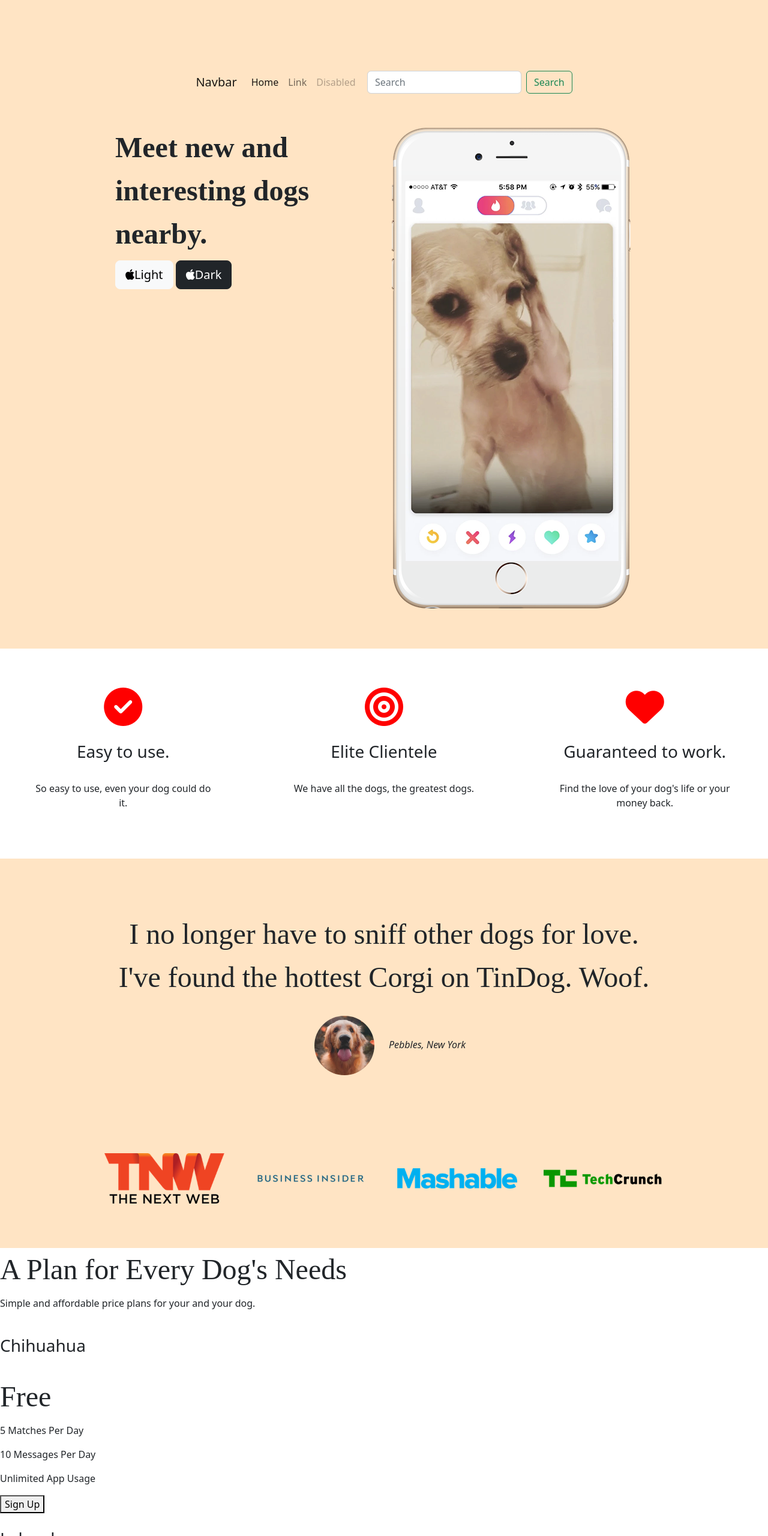
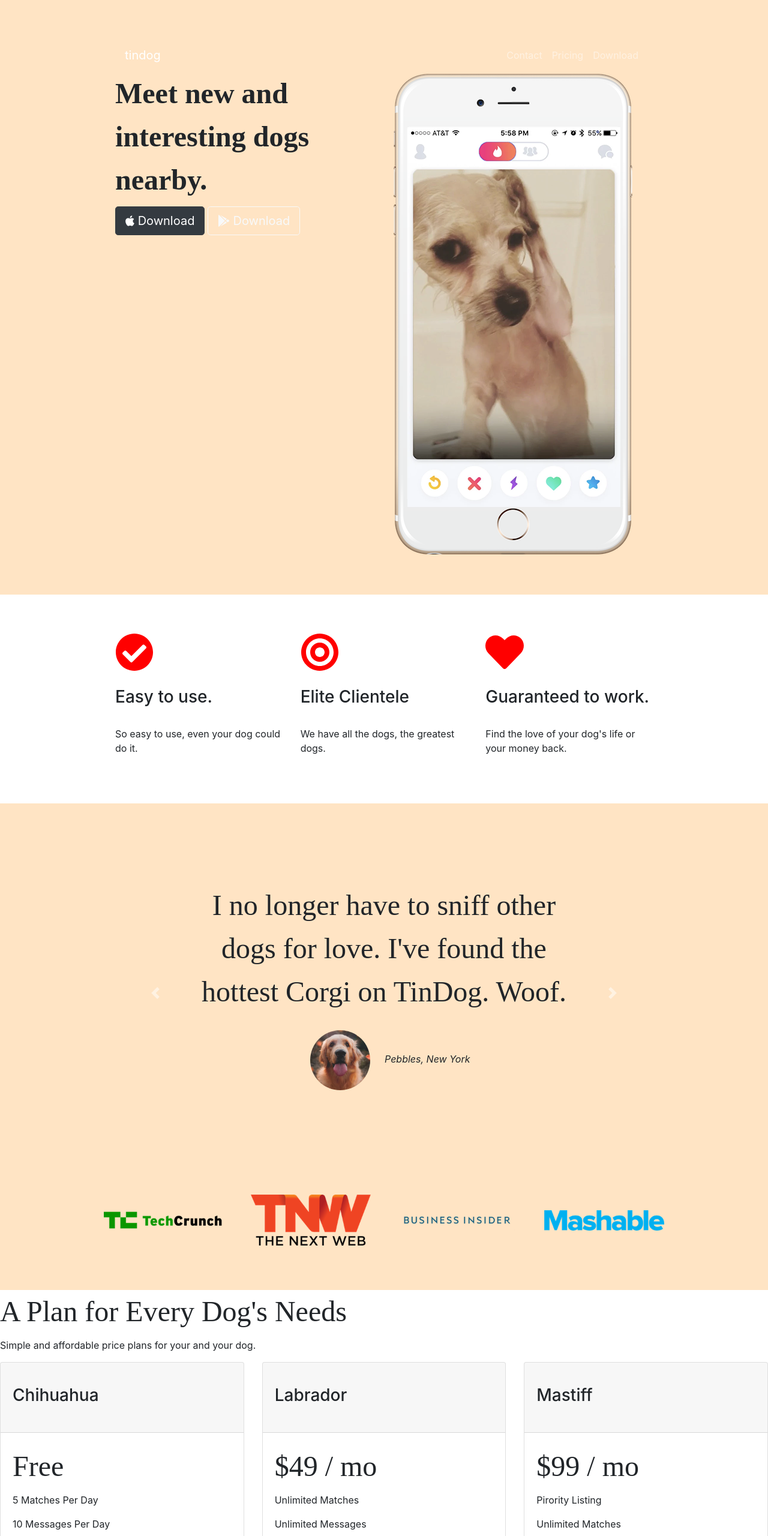
Before and after one commit to askdhruv/Tindog, a plain HTML site: page index.html in a window 1280 px wide. Shown: the top 2560 px of the page at 60% size. Drawn offline with nearby package versions, Linux system fonts and the light colour scheme.

Commit message:
Update index.html

```diff
--- a/index.html
+++ b/index.html
@@ -5,172 +5,236 @@
   <meta charset="utf-8">
   <title>TinDog</title>
 
-  <link href="https://fonts.googleapis.com/css2?family=Montserrat:wght@100;300;400;500;900&family=Ubuntu:wght@300;400;700&display=swap" rel="stylesheet">
+  <!-- Google Fonts -->
+  <link href="https://fonts.googleapis.com/css?family=Montserrat|Ubuntu" rel="stylesheet">
 
+  <!-- CSS Stylesheets -->
+  <link rel="stylesheet" href="https://maxcdn.bootstrapcdn.com/bootstrap/4.0.0/css/bootstrap.min.css" integrity="sha384-Gn5384xqQ1aoWXA+058RXPxPg6fy4IWvTNh0E263XmFcJlSAwiGgFAW/dAiS6JXm" crossorigin="anonymous">
+  <link rel="stylesheet" href="css/styles.css">
 
-  <link href="https://cdn.jsdelivr.net/npm/bootstrap@5.2.3/dist/css/bootstrap.min.css" rel="stylesheet" integrity="sha384-rbsA2VBKQhggwzxH7pPCaAqO46MgnOM80zW1RWuH61DGLwZJEdK2Kadq2F9CUG65" crossorigin="anonymous">
-  <link rel="stylesheet" href="css/styles.css">
-  <link rel="stylesheet" href="https://kit.fontawesome.com/c52873644c.css" crossorigin="anonymous">
+  <!-- Font Awesome -->
+  <script defer src="https://use.fontawesome.com/releases/v5.0.7/js/all.js"></script>
 
-
-  <script src="https://kit.fontawesome.com/c52873644c.js" crossorigin="anonymous"></script>
+  <!-- Bootstrap Scripts -->
+  <script src="https://code.jquery.com/jquery-3.2.1.slim.min.js" integrity="sha384-KJ3o2DKtIkvYIK3UENzmM7KCkRr/rE9/Qpg6aAZGJwFDMVNA/GpGFF93hXpG5KkN" crossorigin="anonymous"></script>
+  <script src="https://cdnjs.cloudflare.com/ajax/libs/popper.js/1.12.9/umd/popper.min.js" integrity="sha384-ApNbgh9B+Y1QKtv3Rn7W3mgPxhU9K/ScQsAP7hUibX39j7fakFPskvXusvfa0b4Q" crossorigin="anonymous"></script>
+  <script src="https://maxcdn.bootstrapcdn.com/bootstrap/4.0.0/js/bootstrap.min.js" integrity="sha384-JZR6Spejh4U02d8jOt6vLEHfe/JQGiRRSQQxSfFWpi1MquVdAyjUar5+76PVCmYl" crossorigin="anonymous"></script>
 </head>
 
 <body>
 
-  <section id="title">
+  <section class="colored-section" id="title">
+
     <div class="container-fluid">
+
       <!-- Nav Bar -->
-    <nav class="navbar navbar-expand-lg">
-      <div class="container-fluid">
-        <a class="navbar-brand" href="#">Navbar</a>
-        <button class="navbar-toggler" type="button" data-bs-toggle="collapse" data-bs-target="#navbarTogglerDemo02" aria-controls="navbarTogglerDemo02" aria-expanded="false" aria-label="Toggle navigation">
+
+      <nav class="navbar navbar-expand-lg navbar-dark">
+
+        <a class="navbar-brand" href="">tindog</a>
+
+        <button class="navbar-toggler" type="button" data-toggle="collapse" data-target="#navbarTogglerDemo02">
             <span class="navbar-toggler-icon"></span>
         </button>
+
         <div class="collapse navbar-collapse" id="navbarTogglerDemo02">
-          <ul class="navbar-nav me-auto mb-2 mb-lg-0">
+
+          <ul class="navbar-nav ml-auto">
             <li class="nav-item">
-              <a class="nav-link active" aria-current="page" href="#">Home</a>
+              <a class="nav-link" href="#footer">Contact</a>
             </li>
             <li class="nav-item">
-              <a class="nav-link" href="#">Link</a>
+              <a class="nav-link" href="#pricing">Pricing</a>
             </li>
             <li class="nav-item">
-              <a class="nav-link disabled">Disabled</a>
+              <a class="nav-link" href="#cta">Download</a>
             </li>
           </ul>
-          <form class="d-flex" role="search">
-            <input class="form-control me-2" type="search" placeholder="Search" aria-label="Search">
-            <button class="btn btn-outline-success" type="submit">Search</button>
-          </form>
-        </div>
+
         </div>
       </nav>
 
 
+      <!-- Title -->
 
-    <!-- Title -->
       <div class="row">
+
         <div class="col-lg-6">
-      <h1>Meet new and interesting dogs nearby.</h1>
-      <button type="button" class="btn btn-light btn-lg"><i class="fa-brands fa-apple"></i>Light</button>
-      <button type="button" class="btn btn-dark btn-lg"><i class="fa-brands fa-apple"></i>Dark</button>
+          <h1 class="big-heading">Meet new and interesting dogs nearby.</h1>
+          <button type="button" class="btn btn-dark btn-lg download-button"><i class="fab fa-apple"></i> Download</button>
+          <button type="button" class="btn btn-outline-light btn-lg download-button"><i class="fab fa-google-play"></i> Download</button>
+        </div>
+
+        <div class="col-lg-6">
+          <img class="title-image" src="images/iphone6.png" alt="iphone-mockup">
+        </div>
 
       </div>
-    <div class="col-lg-6">
-      <img src="images/iphone6.png" alt="iphone-mockup">
+
     </div>
-    </div>
-  </div>
+
   </section>
 
 
   <!-- Features -->
 
-  <section id="features" class="row">
-    <div class="col-lg-4 feature_box" >
-      <i class="icon fa-solid fa-circle-check fa-4x"></i>
-    <h3 >Easy to use.</h3>
+  <section class="white-section" id="features">
+
+    <div class="container-fluid">
+
+      <div class="row">
+        <div class="feature-box col-lg-4">
+          <i class="icon fas fa-check-circle fa-4x"></i>
+          <h3 class="feature-title">Easy to use.</h3>
           <p>So easy to use, even your dog could do it.</p>
         </div>
-  <div class="col-lg-4 feature_box">
-    <i class="icon fa-solid fa-bullseye fa-4x"></i>
-    <h3>Elite Clientele</h3>
+
+        <div class="feature-box col-lg-4">
+          <i class="icon fas fa-bullseye fa-4x"></i>
+          <h3 class="feature-title">Elite Clientele</h3>
           <p>We have all the dogs, the greatest dogs.</p>
         </div>
-  <div class="col-lg-4 feature_box">
-    <i class="icon fa-solid fa-heart fa-4x"></i>
-    <h3>Guaranteed to work.</h3>
+
+        <div class="feature-box col-lg-4">
+          <i class="icon fas fa-heart fa-4x"></i>
+          <h3 class="feature-title">Guaranteed to work.</h3>
           <p>Find the love of your dog's life or your money back.</p>
+        </div>
+      </div>
+
+
     </div>
   </section>
 
 
   <!-- Testimonials -->
 
-  <section id="testimonials">
+  <section class="colored-section" id="testimonials">
 
-
-
-
-    <h2>I no longer have to sniff other dogs for love. I've found the hottest Corgi on TinDog. Woof.</h2>
+    <div id="testimonial-carousel" class="carousel slide" data-ride="false">
+      <div class="carousel-inner">
+        <div class="carousel-item active container-fluid">
+          <h2 class="testimonial-text">I no longer have to sniff other dogs for love. I've found the hottest Corgi on TinDog. Woof.</h2>
           <img class="testimonial-image" src="images/dog-img.jpg" alt="dog-profile">
           <em>Pebbles, New York</em>
-
-
-    <!-- <h2 class="testimonial-text">My dog used to be so lonely, but with TinDog's help, they've found the love of their life. I think.</h2>
+        </div>
+        <div class="carousel-item container-fluid">
+          <h2 class="testimonial-text">My dog used to be so lonely, but with TinDog's help, they've found the love of their life. I think.</h2>
           <img class="testimonial-image" src="images/lady-img.jpg" alt="lady-profile">
-    <em>Beverly, Illinois</em> -->
+          <em>Beverly, Illinois</em>
+        </div>
+      </div>
+      <a class="carousel-control-prev" href="#testimonial-carousel" role="button" data-slide="prev">
+    <span class="carousel-control-prev-icon"></span>
+      </a>
+      <a class="carousel-control-next" href="#testimonial-carousel" role="button" data-slide="next">
+    <span class="carousel-control-next-icon"></span>
+      </a>
+    </div>
 
   </section>
 
 
   <!-- Press -->
 
-  <section id="press">
+  <section class="colored-section" id="press">
+    <img class="press-logo" src="images/techcrunch.png" alt="tc-logo">
     <img class="press-logo" src="images/tnw.png" alt="tnw-logo">
     <img class="press-logo" src="images/bizinsider.png" alt="biz-insider-logo">
     <img class="press-logo" src="images/mashable.png" alt="mashable-logo">
-    <img class="press-logo" src="images/techcrunch.png" alt="tc-logo">
 
   </section>
 
 
   <!-- Pricing -->
 
-  <section id="pricing">
+  <section class="white-section" id="pricing">
 
-    <h2>A Plan for Every Dog's Needs</h2>
+    <h2 class="section-heading">A Plan for Every Dog's Needs</h2>
     <p>Simple and affordable price plans for your and your dog.</p>
 
+    <div class="row">
 
+      <div class="pricing-column col-lg-4 col-md-6">
+        <div class="card">
+          <div class="card-header">
             <h3>Chihuahua</h3>
-    <h2>Free</h2>
+          </div>
+          <div class="card-body">
+            <h2 class="price-text">Free</h2>
             <p>5 Matches Per Day</p>
             <p>10 Messages Per Day</p>
             <p>Unlimited App Usage</p>
-    <button type="button">Sign Up</button>
+            <button class="btn btn-lg btn-block btn-outline-dark" type="button">Sign Up</button>
+          </div>
+        </div>
+      </div>
 
-
+      <div class="pricing-column col-lg-4 col-md-6">
+        <div class="card">
+          <div class="card-header">
             <h3>Labrador</h3>
-    <h2>$49 / mo</h2>
+          </div>
+          <div class="card-body">
+            <h2 class="price-text">$49 / mo</h2>
             <p>Unlimited Matches</p>
             <p>Unlimited Messages</p>
             <p>Unlimited App Usage</p>
-    <button type="button">Sign Up</button>
+            <button class="btn btn-lg btn-block btn-dark" type="button">Sign Up</button>
+          </div>
+        </div>
+      </div>
 
-
+      <div class="pricing-column col-lg-4">
+        <div class="card">
+          <div class="card-header">
             <h3>Mastiff</h3>
-    <h2>$99 / mo</h2>
+          </div>
+          <div class="card-body">
+            <h2 class="price-text">$99 / mo</h2>
             <p>Pirority Listing</p>
             <p>Unlimited Matches</p>
             <p>Unlimited Messages</p>
             <p>Unlimited App Usage</p>
-    <button type="button">Sign Up</button>
+            <button class="btn btn-lg btn-block btn-dark" type="button">Sign Up</button>
+
+          </div>
+        </div>
+      </div>
+
+
+
+    </div>
 
   </section>
 
 
   <!-- Call to Action -->
 
-  <section id="cta">
+  <section class="colored-section" id="cta">
 
-    <h3>Find the True Love of Your Dog's Life Today.</h3>
-    <button type="button">Download</button>
-    <button type="button">Download</button>
+    <div class="container-fluid">
 
+      <h3 class="big-heading">Find the True Love of Your Dog's Life Today.</h3>
+      <button class="download-button btn btn-lg btn-dark" type="button"><i class="fab fa-apple"></i> Download</button>
+      <button class="download-button btn btn-lg brn-light" type="button"><i class="fab fa-google-play"></i> Download</button>
+    </div>
   </section>
 
 
   <!-- Footer -->
 
-  <footer id="footer">
-
-    <p>© Copyright TinDog</p>
-
+  <footer class="white-section" id="footer">
+    <div class="container-fluid">
+      <i class="social-icon fab fa-facebook-f"></i>
+      <i class="social-icon fab fa-twitter"></i>
+      <i class="social-icon fab fa-instagram"></i>
+      <i class="social-icon fas fa-envelope"></i>
+      <p>© Copyright 2018 TinDog</p>
+    </div>
   </footer>
 
 
 </body>
-<script src="https://cdn.jsdelivr.net/npm/bootstrap@5.2.3/dist/js/bootstrap.bundle.min.js" integrity="sha384-kenU1KFdBIe4zVF0s0G1M5b4hcpxyD9F7jL+jjXkk+Q2h455rYXK/7HAuoJl+0I4" crossorigin="anonymous"></script>
+
 </html>
```
Lines whose indentation alone changed are shown as unchanged.
